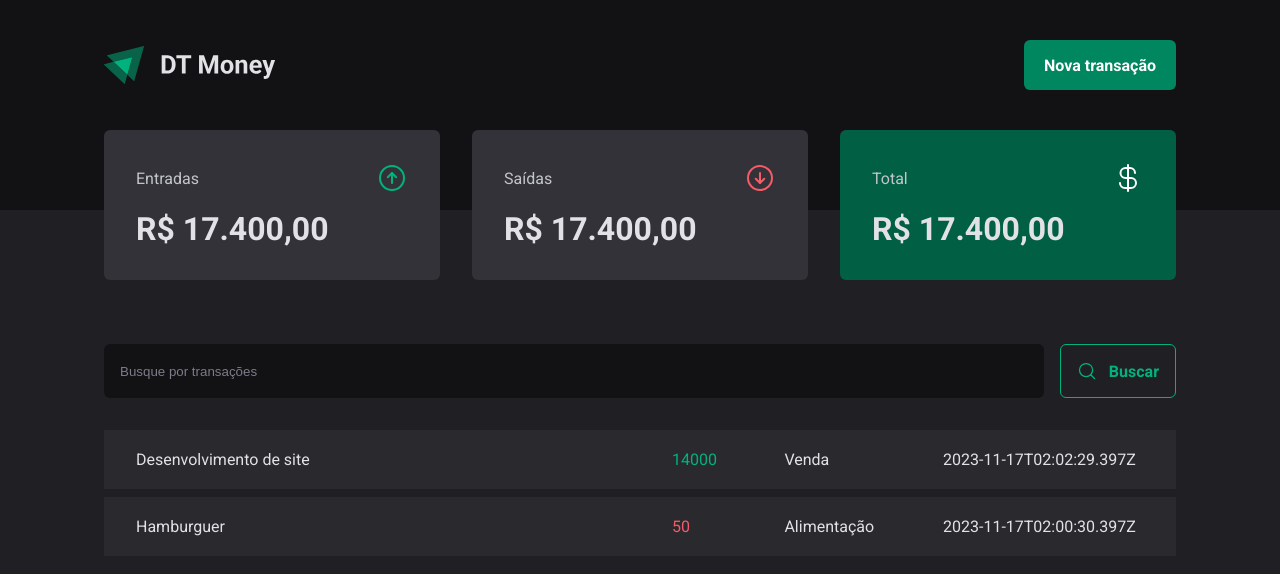
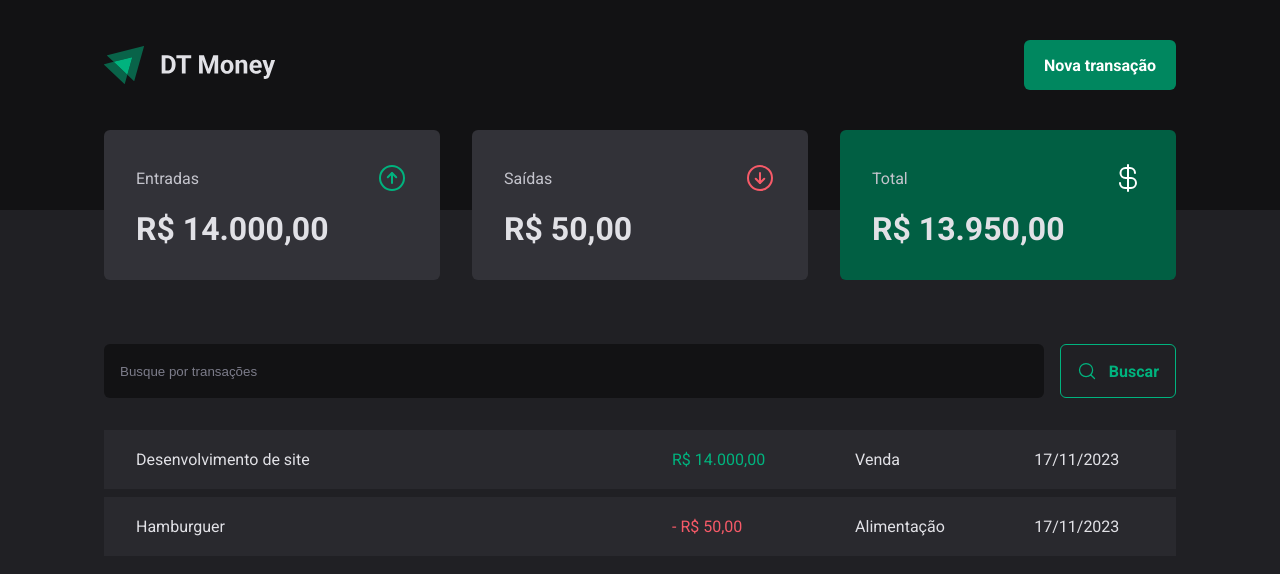
Before and after one commit to VitorCruz78/DT-Money, a React (Vite) app in the folder dt-money/: page / in a window 1280 px wide. Shown: the top 574 px of the page. Built offline with nearby package versions, Linux system fonts and the light colour scheme; data requests are answered from the project's data file.

Commit message:
Criação de utils para datas e valores, hook para resumo de transações e cálculo das transações

```diff
--- a/dt-money/src/components/Summary/index.tsx
+++ b/dt-money/src/components/Summary/index.tsx
@@ -1,11 +1,10 @@
-import { useContext } from "react";
 import { SummaryCard, SummaryContainer } from "./styles";
 import { ArrowCircleDown, ArrowCircleUp, CurrencyDollar } from 'phosphor-react'
-import { TransactionsContext } from "../../contexts/TransactionsContext";
+import { priceFormatter } from "../../utils/formatter";
+import { useSummary } from "../../hooks/useSummary";
 
 export function Summary() {
-    const { transactions } = useContext(TransactionsContext)
-    console.log(transactions)
+    const summary = useSummary()
 
     return (
         <SummaryContainer>
@@ -15,7 +14,7 @@
                     <ArrowCircleUp size={32} color="#00b37e" />
                 </header>
 
-                <strong>R$ 17.400,00</strong>
+                <strong>{priceFormatter.format(summary.income)}</strong>
             </SummaryCard>
 
             <SummaryCard>
@@ -24,7 +23,7 @@
                     <ArrowCircleDown size={32} color="#f75a68" />
                 </header>
 
-                <strong>R$ 17.400,00</strong>
+                <strong>{priceFormatter.format(summary.outcome)}</strong>
             </SummaryCard>
 
             <SummaryCard variant="green">
@@ -33,7 +32,7 @@
                     <CurrencyDollar size={32} color="#fff" />
                 </header>
 
-                <strong>R$ 17.400,00</strong>
+                <strong>{priceFormatter.format(summary.total)}</strong>
             </SummaryCard>
         </SummaryContainer>
     )
--- /dev/null
+++ b/dt-money/src/hooks/useSummary.ts
@@ -0,0 +1,27 @@
+import { useContext } from 'react'
+import { TransactionsContext } from "../contexts/TransactionsContext"
+
+export function useSummary() {
+    const { transactions } = useContext(TransactionsContext)
+
+    const summary = transactions.reduce(
+        (acc, transaction) => {
+            if (transaction.type === 'income') {
+                acc.income += transaction.price
+                acc.total += transaction.price
+            } else {
+                acc.outcome += transaction.price
+                acc.total -= transaction.price
+            }
+
+            return acc
+        },
+        {
+            income: 0,
+            outcome: 0,
+            total: 0
+        }
+    )
+
+    return summary
+}
--- a/dt-money/src/pages/Transactions.tsx
+++ b/dt-money/src/pages/Transactions.tsx
@@ -4,6 +4,7 @@
 import { SearchForm } from "./components/SearchForm";
 import { PriceHighlight, TransactionsContainer, TransactionsTable } from "./styles";
 import { TransactionsContext } from "../contexts/TransactionsContext";
+import { dateFormatter, priceFormatter } from "../utils/formatter";
 
 export function Transactions() {
     const { transactions } = useContext(TransactionsContext)
@@ -22,10 +23,14 @@
                             return (
                                 <tr key={transaction.id}>
                                     <td width="50%">{transaction.description}</td>
-                                    <td><PriceHighlight variant={transaction.type}>{transaction.price}</PriceHighlight>
+                                    <td>
+                                        <PriceHighlight variant={transaction.type}>
+                                            {transaction.type === 'outcome' && '- '}
+                                            {priceFormatter.format(transaction.price)}
+                                        </PriceHighlight>
                                     </td>
                                     <td>{transaction.category}</td>
-                                    <td>{transaction.createdAt}</td>
+                                    <td>{dateFormatter.format(new Date(transaction.createdAt))}</td>
                                 </tr>
                             )
                         })}
--- /dev/null
+++ b/dt-money/src/utils/formatter.ts
@@ -0,0 +1,6 @@
+export const dateFormatter = new Intl.DateTimeFormat('pt-BR')
+
+export const priceFormatter = new Intl.NumberFormat('pt-BR', {
+    style: 'currency',
+    currency: 'BRL'
+})
```
